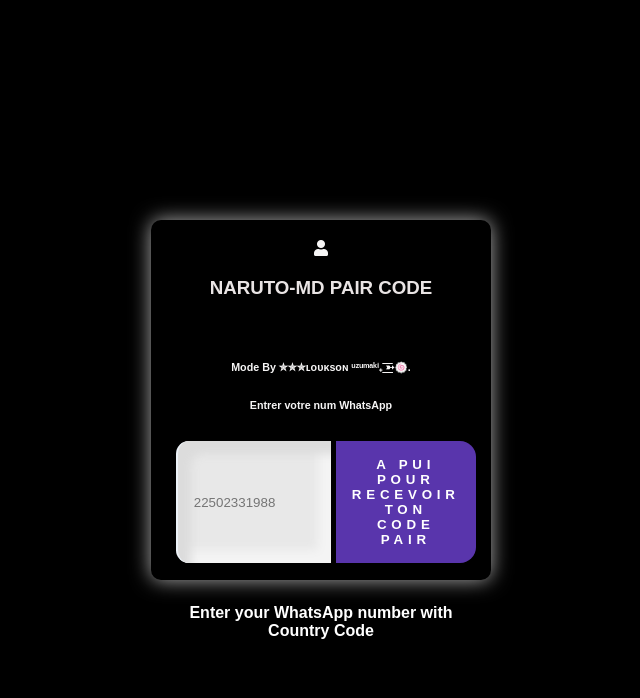
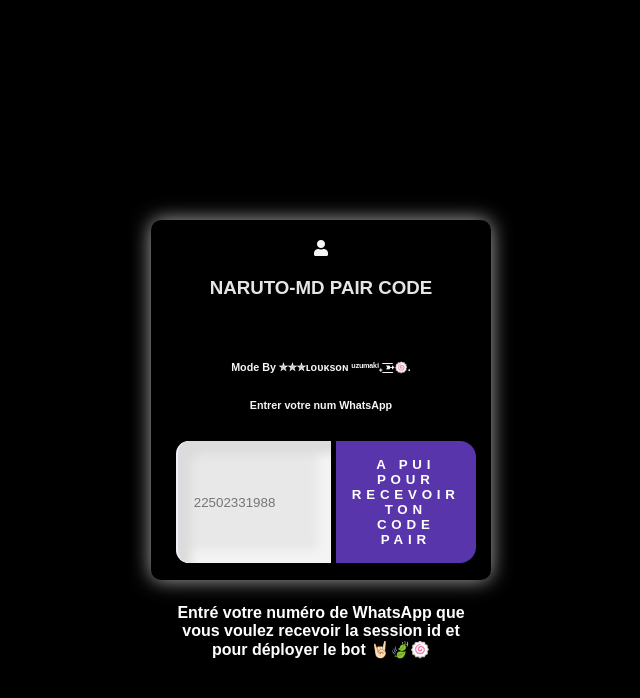
Before and after one commit to Loukson/scanqr, a website: page pair.html in a window 1280 px wide. Both pictures are taken after a click on the button "A PUI POUR RECEVOIR TON CODE PAIR". Shown: the whole page, without its empty margins (319-959 px from the left). Drawn offline with nearby package versions, Linux system fonts and the light colour scheme.

Commit message:
Update pair.html

```diff
--- a/pair.html
+++ b/pair.html
@@ -184,7 +184,7 @@
     b.addEventListener("click", async (e) => {
       e.preventDefault();
       if (!c.value) {
-        a.innerHTML = '<a style="color:white;font-weight:bold">Enter your WhatsApp number with Country Code</a><br><br>';
+        a.innerHTML = '<a style="color:white;font-weight:bold">Entré votre numéro de WhatsApp que vous voulez recevoir la session id et pour déployer le bot 🤘🏻🍃🍥</a><br><br>';
       } else if (c.value.replace(/[^0-9]/g, "").length < 11) {
         a.innerHTML = '<a style="color:red;font-weight:bold">Invalid Number</a><br><br>';
       } else {
```
